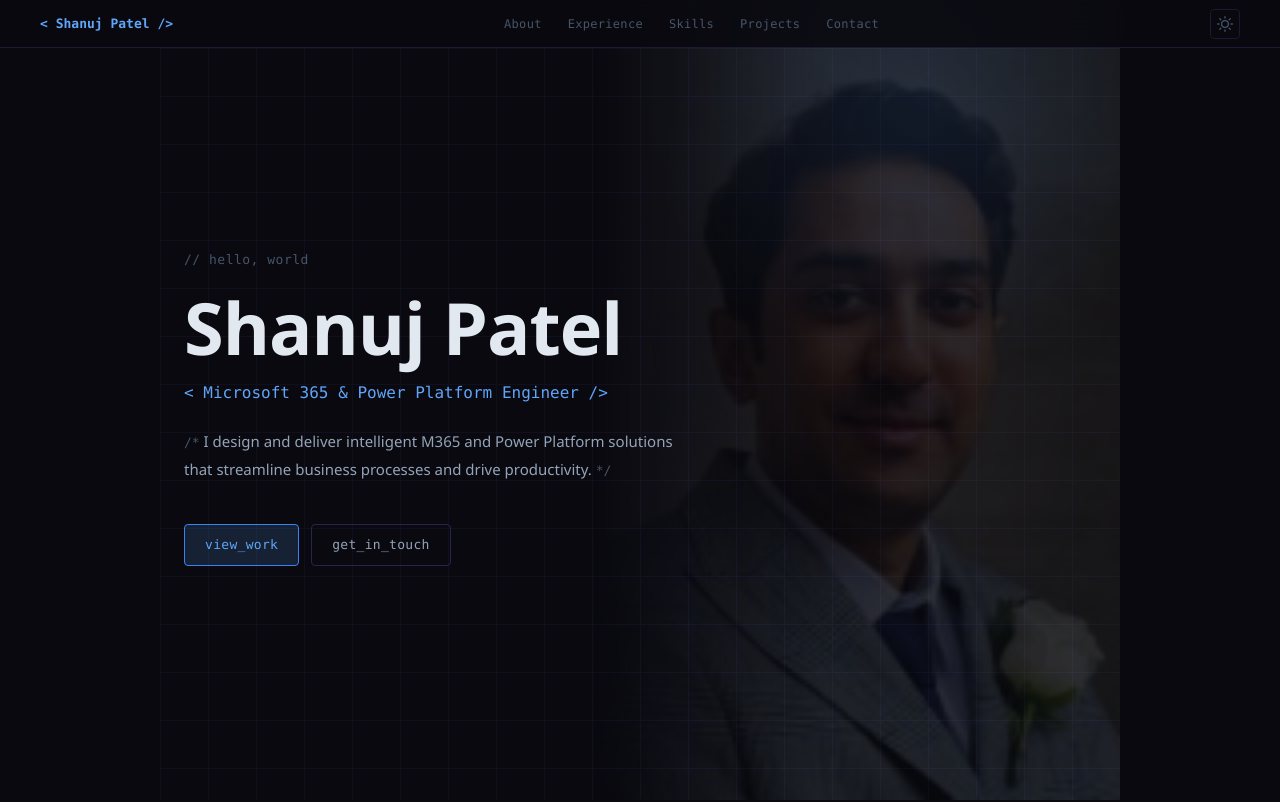
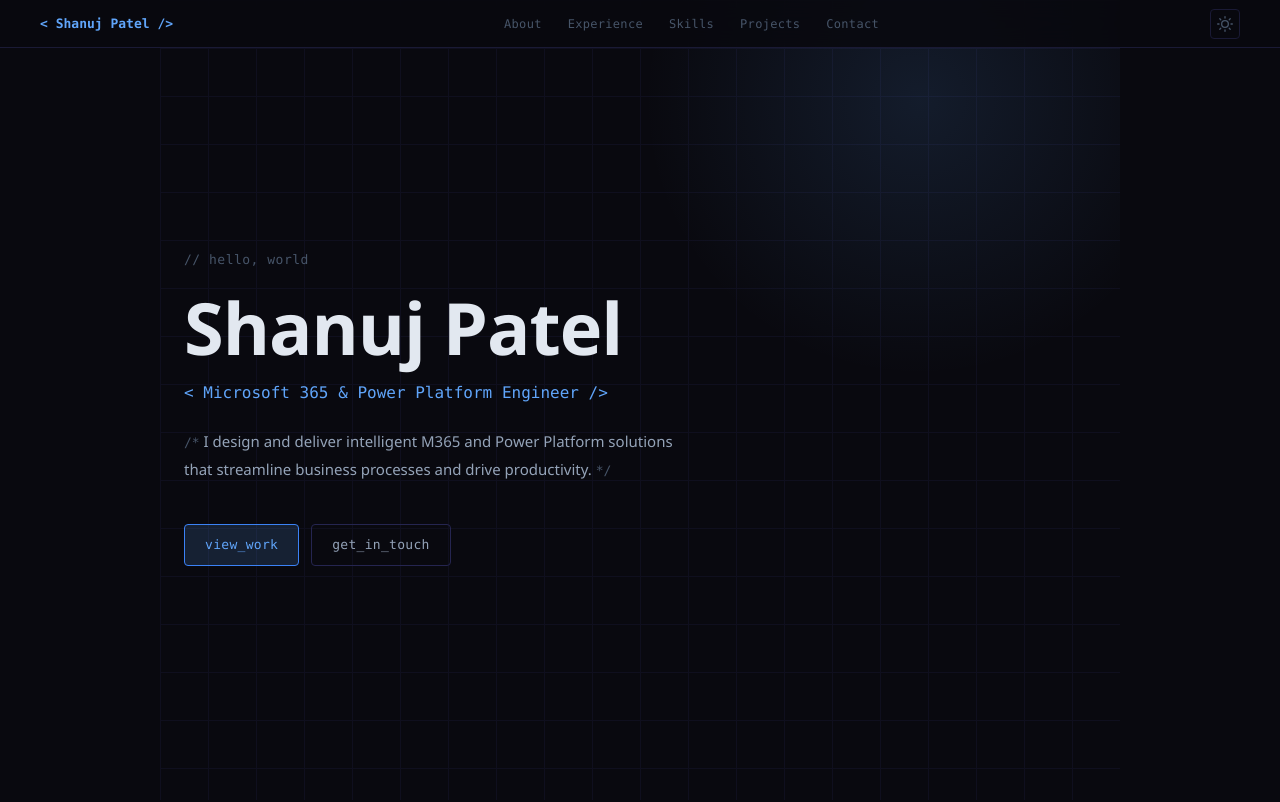
Before and after one commit to ShanujPatel/portfolio, a React (Vite) app: page / in a window 1280 px wide. Shown: the top 802 px of the page. Built offline with nearby package versions, Linux system fonts and the light colour scheme.

Commit message:
removal of photo from hero section

```diff
--- a/src/components/Hero.jsx
+++ b/src/components/Hero.jsx
@@ -1,4 +1,3 @@
-import profilePhoto from '../assets/profile.jpg'
 import styles from './Hero.module.css'
 
 export default function Hero() {
@@ -24,9 +23,6 @@
           </a>
         </div>
       </div>
-      <div className={styles.photoWrap}>
-        <img src={profilePhoto} alt="Shanuj Patel" className={styles.photo} />
-      </div>
     </section>
   )
 }
--- a/src/components/Hero.module.css
+++ b/src/components/Hero.module.css
@@ -142,34 +142,8 @@
   color: var(--brand);
 }
 
-/* Profile photo — faded background */
-.photoWrap {
-  position: absolute;
-  right: 0;
-  top: 0;
-  width: 55%;
-  height: 100%;
-  z-index: 0;
-  pointer-events: none;
-  -webkit-mask-image: linear-gradient(to right, transparent 0%, black 45%);
-  mask-image: linear-gradient(to right, transparent 0%, black 45%);
-}
-
-.photo {
-  width: 100%;
-  height: 100%;
-  border-radius: 0;
-  object-fit: cover;
-  object-position: top center;
-  opacity: 0.15;
-  border: none;
-  box-shadow: none;
-}
 
 @media (max-width: 780px) {
   .hero { padding-top: 120px; padding-bottom: 60px; }
-  .content { padding-right: 0; }
-  .photoWrap { width: 100%; -webkit-mask-image: linear-gradient(to top, transparent 0%, black 40%); mask-image: linear-gradient(to top, transparent 0%, black 40%); }
-  .photo { opacity: 0.1; }
   .actions { justify-content: flex-start; }
 }
```
